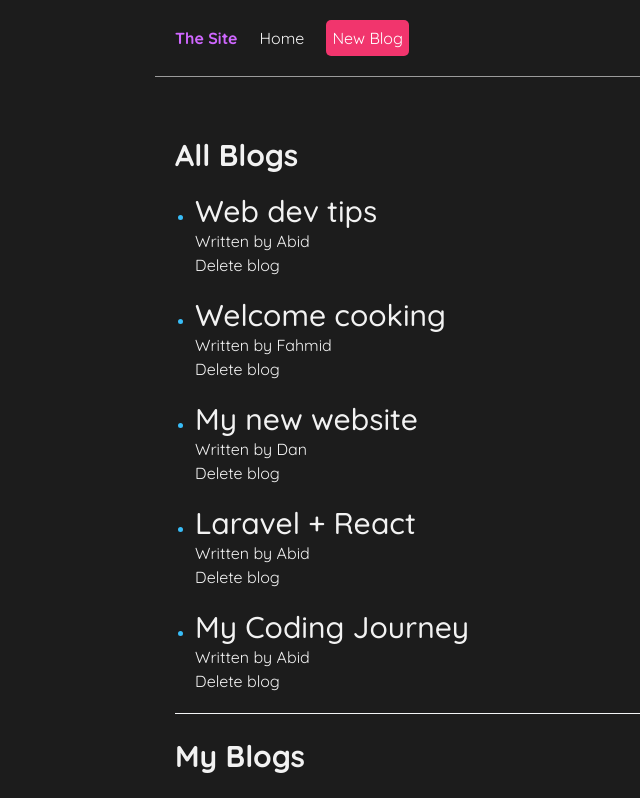
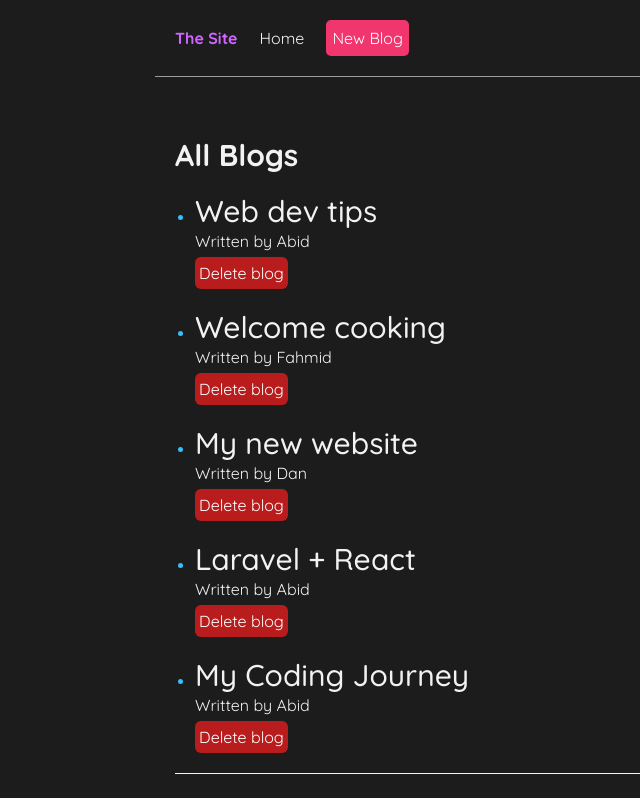
Before and after one commit to AbidAlWassie/react-blog-app, a React (Create React App) app: page / in a window 1280 px wide. Shown: the top 798 px of the page, without its empty margins (185-825 px from the left). Built offline with nearby package versions, Linux system fonts and the light colour scheme.

Commit message:
minor changes

```diff
--- a/src/BlogList.js
+++ b/src/BlogList.js
@@ -9,7 +9,7 @@ const BlogList = ({blogs, title, handleDelete}) => {
           <li>
           <h2 className="font-medium text-3xl cursor-pointer"> {blog.title} </h2>
           <p>Written by {blog.author} </p>
-          <button onClick={() => handleDelete(blog.id)}>Delete blog</button>
+          <button className="bg-red-700 text-white px-1 py-1 rounded-md mt-1 hover:bg-red-500 transition" onClick={() => handleDelete(blog.id)}>Delete blog</button>
           </li>
         </ul>
       ))}
--- a/src/Home.js
+++ b/src/Home.js
@@ -16,6 +16,10 @@ const Home = () => {
     setBlogs(newBlogs);
   }
 
+  useEffect(() => {
+    console.log("useEffect ran");
+  });
+
   return (
     <div className="home">
       <BlogList blogs={blogs} title="All Blogs" handleDelete={handleDelete}/>
```
